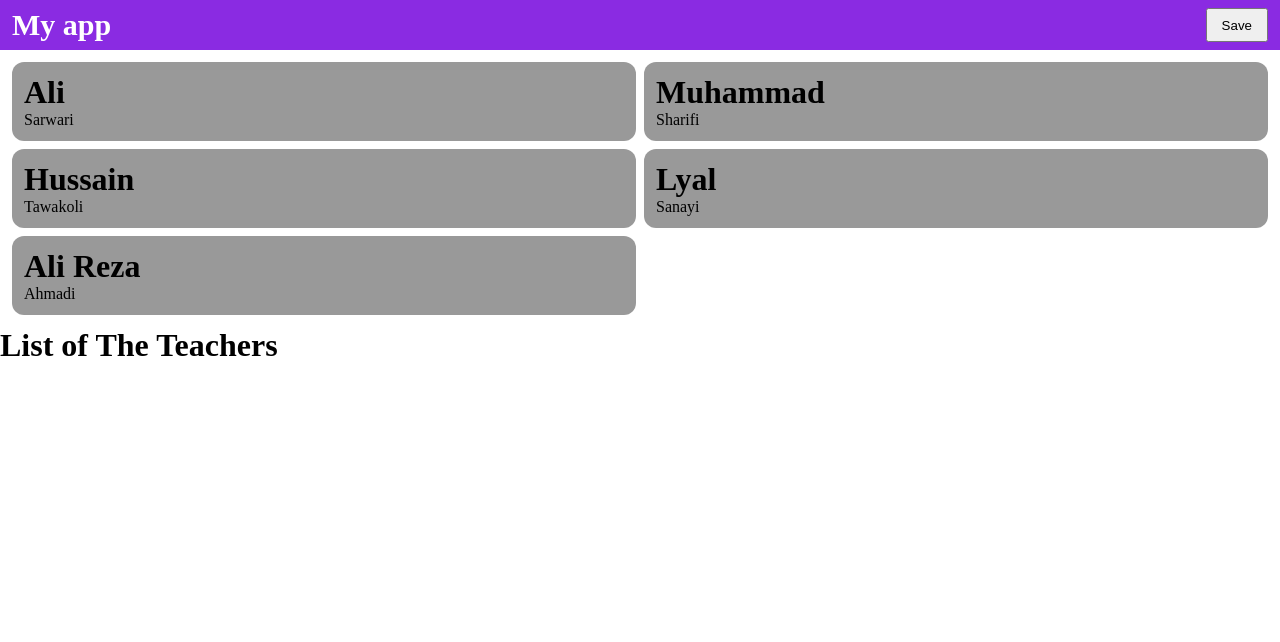
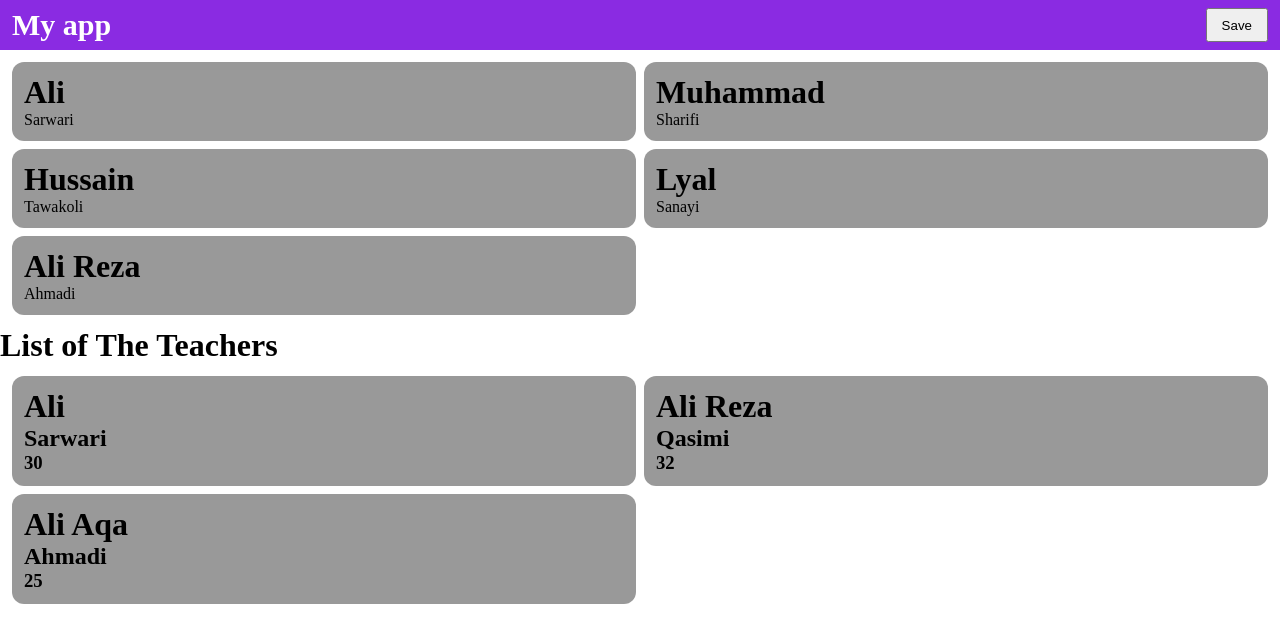
Before and after one commit to Mahtab-217/first-react-project, a React (Vite) app: page / in a window 1280 px wide. Shown: the top 642 px of the page. Built offline with nearby package versions, Linux system fonts and the light colour scheme.

Commit message:
new style for teacher list

```diff
--- a/src/Teachers.jsx
+++ b/src/Teachers.jsx
@@ -1,7 +1,21 @@
-export default function Teachers(){
+import "./style.css";
+export default function Teachers(props){
     return (
         <div>
             <h1>List of The Teachers</h1>
+            <div >
+              {props.tList.length>0 &&(
+                   <div className="parent">
+                    {props.tList.map((t)=>(
+                        <div key={t.id} className="box">
+                            <h1>{t.name}</h1>
+                            <h2>{t.lastName}</h2>
+                            <h3>{t.age}</h3>
+                        </div>
+                    ))}
+                   </div>
+              )}
+            </div>
         </div>
     )
 }
```
